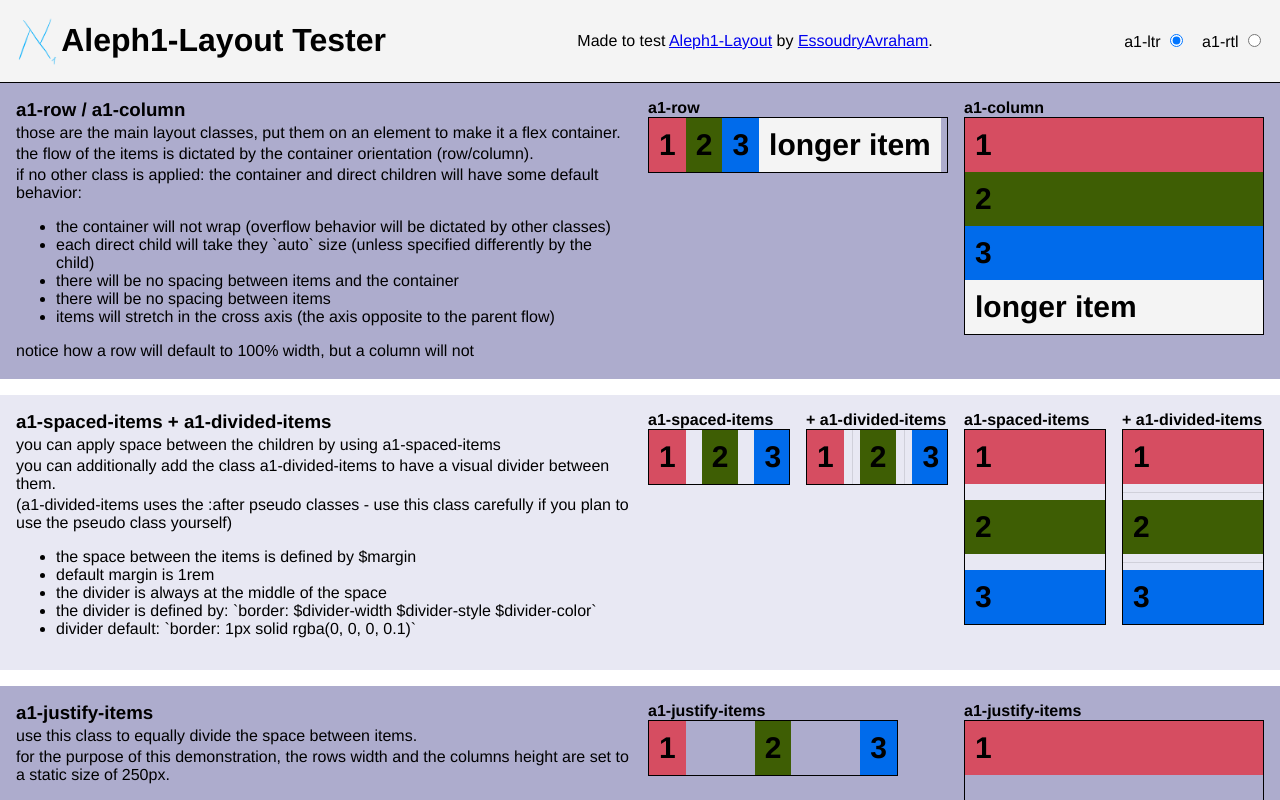
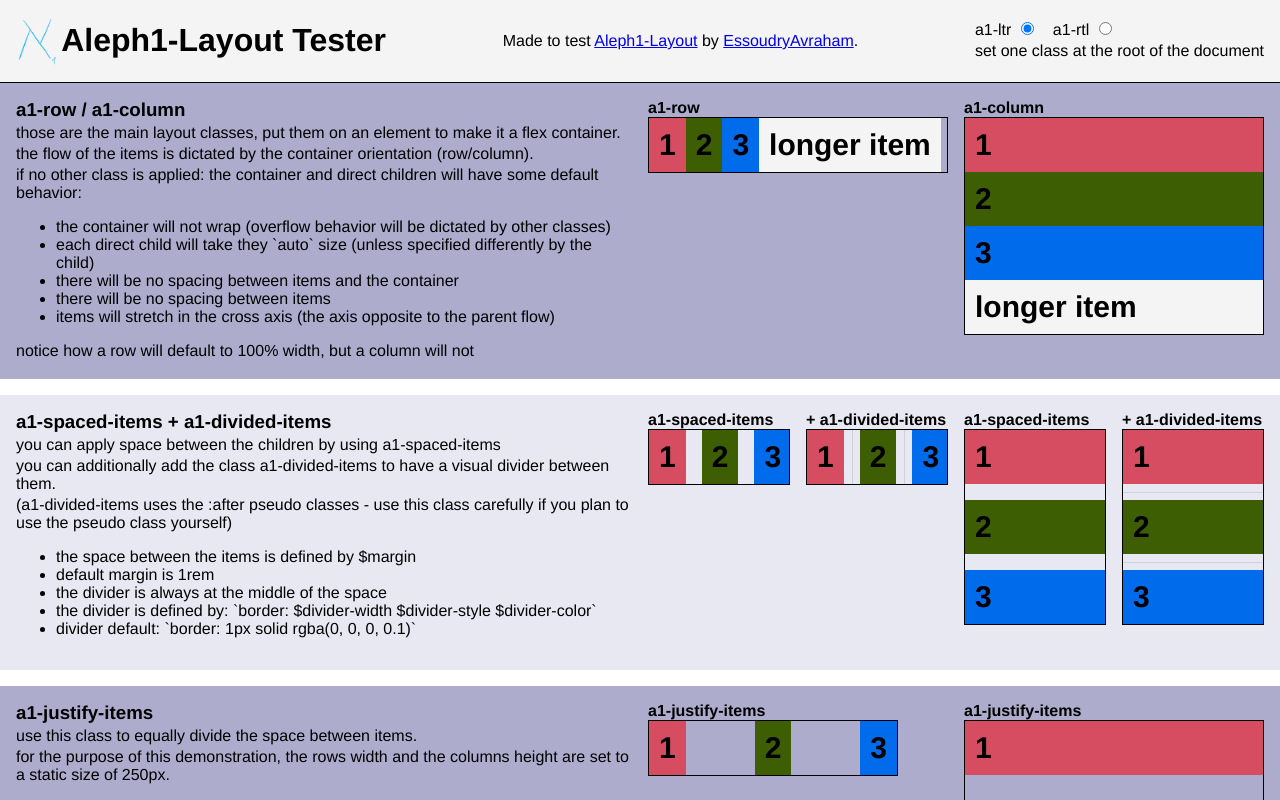
Before and after one commit to avrahamcool/aleph1-layout, a website: page docs/index.html in a window 1280 px wide. Drawn offline with Linux system fonts and the light colour scheme.

Commit message:
rtl explanation

```diff
--- a/docs/index.html
+++ b/docs/index.html
@@ -25,9 +25,12 @@
             by
             <a href="https://github.com/avrahamcool/">EssoudryAvraham</a>.
         </p>
+        <div class="a1-column">
             <div class="a1-row a1-spaced-items">
                 <label>a1-ltr <input type="radio" name="direction" value="a1-ltr" onchange="directionChanged()" checked /></label>
                 <label>a1-rtl <input type="radio" name="direction" value="a1-rtl" onchange="directionChanged()" /></label>
+            </div>
+            <p>set one class at the root of the document</p>
         </div>
     </header>
     <main class="demo-direction a1-long a1-elastic a1-column a1-spaced-items a1-ltr">
```
Lines whose indentation alone changed are shown as unchanged.
